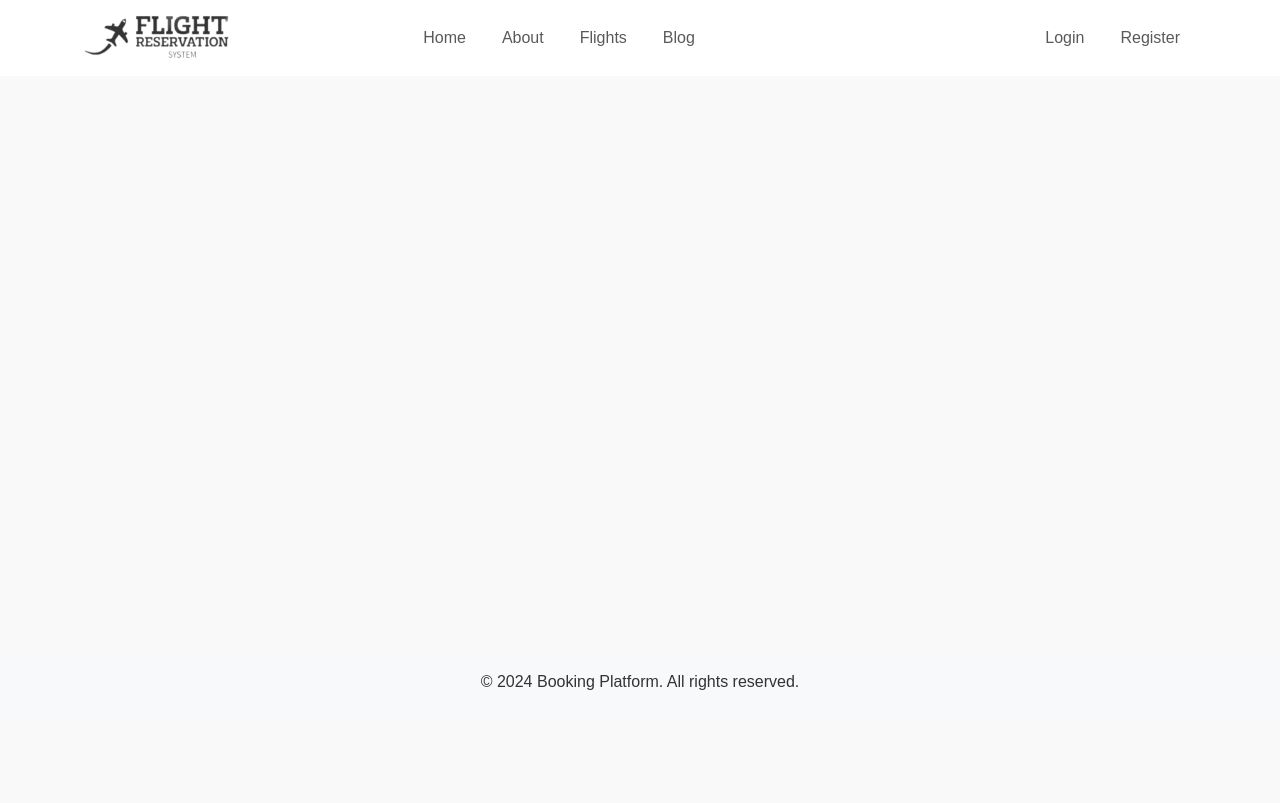
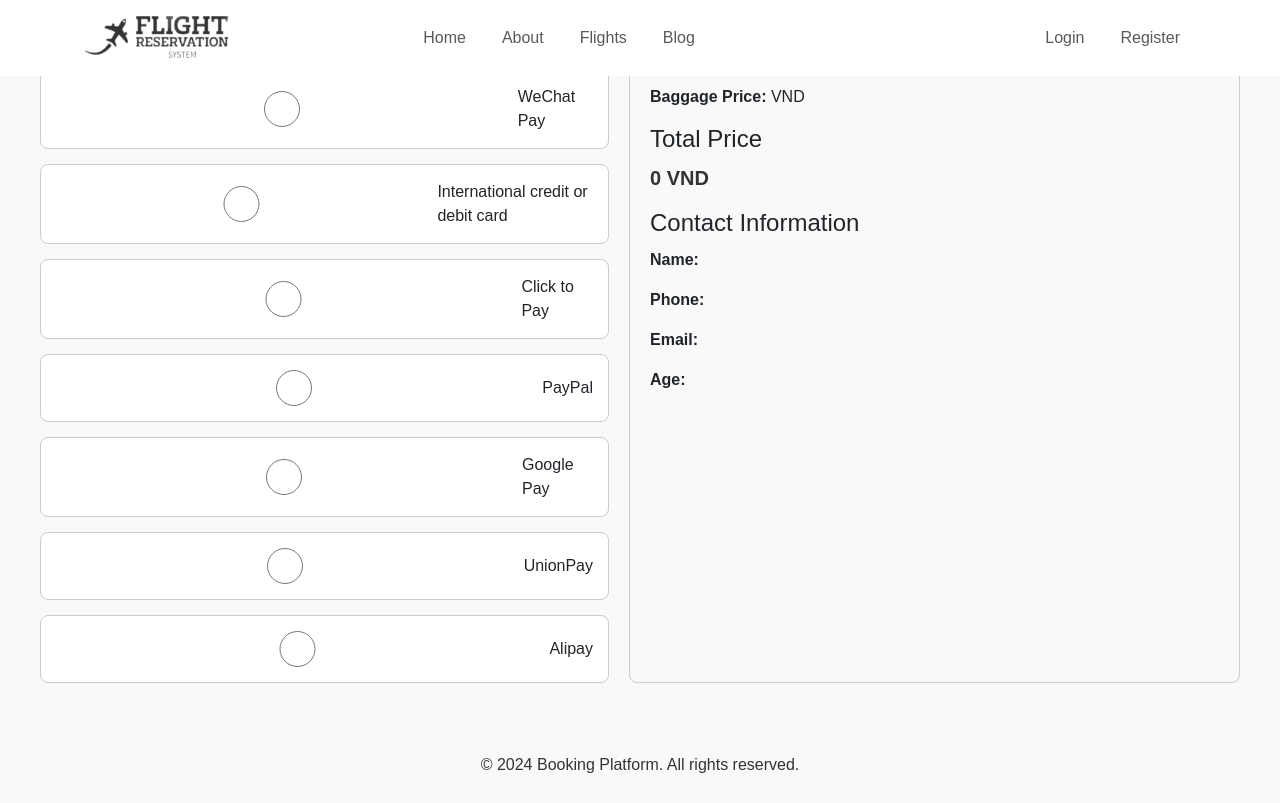
Before and after one commit to hoanghieu2385/Airline-Reservation-System, a React (Create React App) app in the folder frontend/: page /payment in a window 1280 px wide. Built offline with nearby package versions, Linux system fonts and the light colour scheme.

Commit message:
Update checkout, them payment page

```diff
--- /dev/null
+++ b/frontend/src/assets/css/Payment.css
@@ -0,0 +1,81 @@
+.payment-page {
+    display: flex;
+    justify-content: center;
+    padding: 20px;
+    font-family: Arial, sans-serif;
+  }
+
+  .payment-container {
+    display: flex;
+    max-width: 1200px;
+    width: 100%;
+  }
+
+  .payment-methods {
+    flex: 1;
+    margin-right: 20px;
+  }
+
+  .trip-details {
+    flex: 1;
+    padding: 20px;
+    border: 1px solid #ccc;
+    border-radius: 8px;
+    background-color: #f9f9f9;
+  }
+
+  .payment-methods h3 {
+    margin-bottom: 15px;
+  }
+
+  .payment-methods-list {
+    display: flex;
+    flex-direction: column;
+    gap: 15px;
+  }
+
+  .payment-method-box {
+    display: flex;
+    align-items: center;
+    padding: 15px;
+    border: 1px solid #ccc;
+    border-radius: 8px;
+    background-color: #fff;
+    cursor: pointer;
+    transition: all 0.3s ease;
+  }
+
+  .payment-method-box:hover {
+    box-shadow: 0 2px 8px rgba(0, 0, 0, 0.1);
+  }
+
+  .payment-method-box input {
+    margin-right: 10px;
+  }
+
+  .payment-method-box label {
+    font-size: 16px;
+    cursor: pointer;
+  }
+
+  .trip-details h3,
+  .trip-details h4 {
+    margin-bottom: 10px;
+  }
+
+  .total-price {
+    font-size: 20px;
+    font-weight: bold;
+    color: #333;
+  }
+
+  @media (max-width: 768px) {
+    .payment-container {
+      flex-direction: column;
+    }
+
+    .payment-methods {
+      margin-right: 0;
+      margin-bottom: 20px;
+    }
+  }
--- /dev/null
+++ b/frontend/src/pages/client/Payment.js
@@ -0,0 +1,87 @@
+import React, { useState, useEffect } from "react";
+import "../../assets/css/Payment.css";
+
+const PaymentPage = () => {
+  const [tripDetails, setTripDetails] = useState({});
+  const [contactInfo, setContactInfo] = useState({});
+  const [totalPrice, setTotalPrice] = useState(0);
+
+  useEffect(() => {
+    try {
+      // Fetch data from localStorage
+      const storedData = localStorage.getItem("checkoutData");
+      if (storedData) {
+        const parsedData = JSON.parse(storedData);
+        const { baggagePrice, totalPrice, contactInfo } = parsedData;
+
+        // Update state with validated data
+        setTripDetails({
+          baggagePrice: baggagePrice || 0,
+        });
+        setContactInfo(contactInfo || {});
+        setTotalPrice(totalPrice || 0);
+      } else {
+        console.error("No data found in localStorage for 'tripDetails'");
+      }
+    } catch (error) {
+      console.error("Error parsing data from localStorage:", error);
+    }
+  }, []);
+
+  const paymentMethods = [
+    { id: "wechat", label: "WeChat Pay" },
+    { id: "credit", label: "International credit or debit card" },
+    { id: "clicktopay", label: "Click to Pay" },
+    { id: "paypal", label: "PayPal" },
+    { id: "googlepay", label: "Google Pay" },
+    { id: "unionpay", label: "UnionPay" },
+    { id: "alipay", label: "Alipay" },
+  ];
+
+  return (
+    <div className="payment-page">
+      <div className="payment-container">
+        <div className="payment-methods">
+          <h3>Select your preferred payment method</h3>
+          <div className="payment-methods-list">
+            {paymentMethods.map((method) => (
+              <div key={method.id} className="payment-method-box">
+                <input
+                  type="radio"
+                  id={method.id}
+                  name="payment"
+                  value={method.id}
+                />
+                <label htmlFor={method.id}>{method.label}</label>
+              </div>
+            ))}
+          </div>
+        </div>
+        <div className="trip-details">
+          <h3>Trip details</h3>
+          <p>
+            <strong>Baggage Price:</strong> {tripDetails.baggagePrice} VND
+          </p>
+          <h4>Total Price</h4>
+          <p className="total-price">{totalPrice} VND</p>
+
+          <h4>Contact Information</h4>
+          <p>
+            <strong>Name:</strong> {contactInfo.firstName} {contactInfo.lastName}
+          </p>
+          <p>
+            <strong>Phone:</strong> {contactInfo.phone}
+          </p>
+          <p>
+            <strong>Email:</strong> {contactInfo.email}
+          </p>
+          <p>
+            <strong>Age:</strong> {contactInfo.age}
+          </p>
+        </div>
+      </div>
+    </div>
+  );
+};
+
+export default PaymentPage;
--- a/frontend/src/routes/ClientRoutes.js
+++ b/frontend/src/routes/ClientRoutes.js
@@ -8,7 +8,7 @@ import ClientLayout from "../layouts/ClientLayout";
 import Login from "../components/common/Login";
 import Register from "../components/common/Register";
 import ClientDashboard from "../pages/client/ClientDashboard";
-
+import PaymentPage  from "../pages/client/Payment";
 
 function ClientRoutes() {
     return (
@@ -18,7 +18,7 @@ function ClientRoutes() {
 
                 <Route path="/policies" element={<Policies />} />
                 <Route path="/checkoutdetail" element={<Checkout />} />
-
+                <Route path="/payment" element={<PaymentPage />} />
                 <Route path="/login" element={<Login/>} />
                 <Route path="/register" element={<Register/>}/>
 
```
Also changed, not shown: frontend/src/pages/client/Checkout.js (+27 -109 lines).
